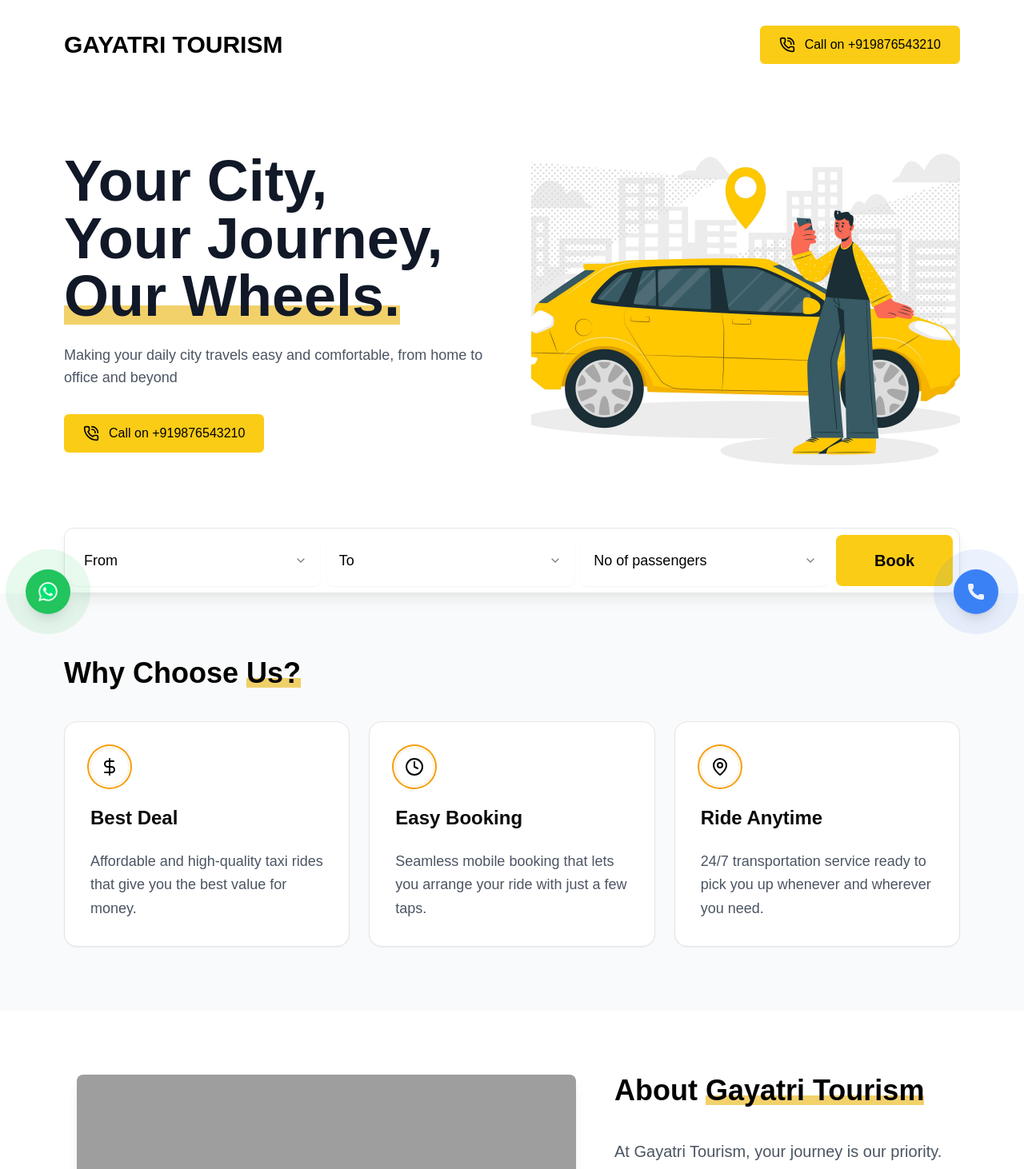
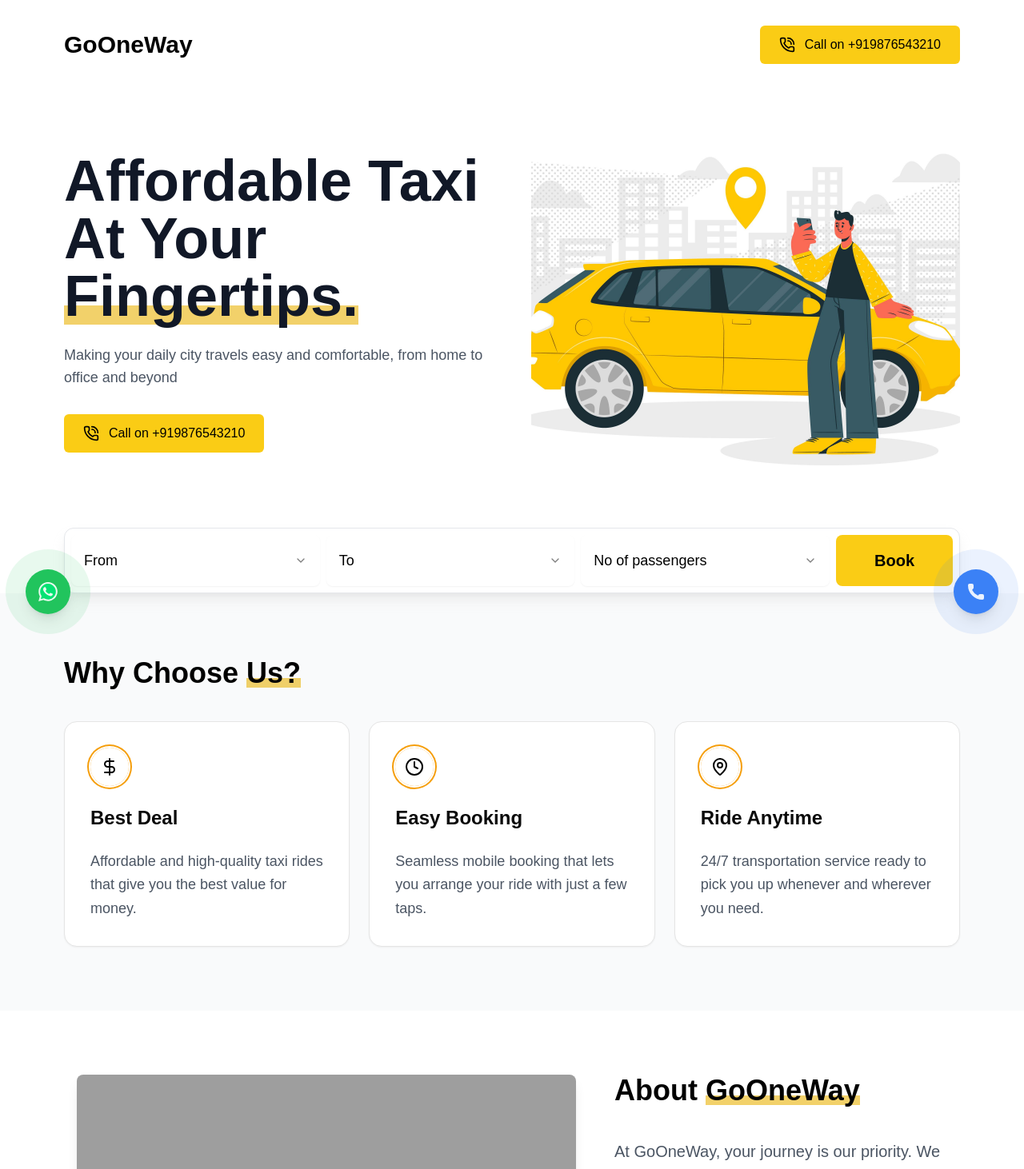
Before and after one commit to meetmakwana7396/gayatri-tourism, a Next.js app: page / in a window 1280 px wide. Shown: the top 1462 px of the page at 80% size. Built offline with nearby package versions, Linux system fonts and the light colour scheme; grey boxes are pictures that could not be loaded; a web font is replaced by a local one.

Commit message:
Changed Website name

```diff
--- a/app/layout.tsx
+++ b/app/layout.tsx
@@ -8,7 +8,7 @@
 });
 
 export const metadata: Metadata = {
-  title: "Gayatri Tourism - Discover Amazing Tours & Travel Experiences",
+  title: "GoOneWay - Discover Amazing Tours & Travel Experiences",
   description:
     "Explore the world with our curated collection of tours and travel experiences. Find your next adventure today.",
 };
--- a/components/layout/Footer.tsx
+++ b/components/layout/Footer.tsx
@@ -29,7 +29,7 @@
         <div className="grid grid-cols-1 md:grid-cols-3 gap-12 mb-8">
           {/* Company Info */}
           <div>
-            <h3 className="text-lg font-semibold mb-4">Gayatri Tourism</h3>
+            <h3 className="text-lg font-semibold mb-4">GoOneWay</h3>
             <p className="text-black mb-4">
               Curating unforgettable travel experiences across the globe.
             </p>
@@ -88,7 +88,7 @@
 
         <div className="border-t border-black pt-8 text-left text-black">
           <p>
-            &copy; {new Date().getFullYear()} Gayatri Tourism. All rights reserved.
+            &copy; {new Date().getFullYear()} GoOneWay. All rights reserved.
           </p>
         </div>
       </div>
--- a/components/layout/Header.tsx
+++ b/components/layout/Header.tsx
@@ -32,7 +32,7 @@
           <div className="flex items-center gap-2 text-primary">
             {/* <Plane className="h-6 w-6" /> */}
             <span className="sm:text-3xl text-xl font-extrabold">
-              GAYATRI TOURISM
+              GoOneWay
             </span>
           </div>
 
--- a/components/sections/Hero.tsx
+++ b/components/sections/Hero.tsx
@@ -23,10 +23,10 @@
               10+ Years of experience
             </div> */}
             <h1 className="text-4xl md:text-6xl lg:text-7xl font-bold text-gray-900 mb-6">
-              Your City,
-              <br /> Your Journey,{" "}
+              Affordable Taxi
+              <br /> At Your
               <span className="after:block after:-mt-6 after:bg-yellow-500/60 after:w-full after:h-6 inline-block">
-                Our Wheels.
+                Fingertips.
               </span>
             </h1>
             <p className="text-lg text-gray-600 mb-8">
--- a/components/sections/about-us.tsx
+++ b/components/sections/about-us.tsx
@@ -36,11 +36,11 @@
           <h2 className="sm:font-bold font-semibold text-4xl mb-10">
             About{" "}
             <span className="after:block after:-mt-3.5 after:bg-yellow-500/60 after:w-full after:h-3 inline-block">
-              <span className="relative text-black">Gayatri Tourism</span>
+              <span className="relative text-black">GoOneWay</span>
             </span>
           </h2>{" "}
           <p className="text-gray-600 text-xl leading-relaxed mb-4">
-            At Gayatri Tourism, your journey is our priority. We offer safe,
+            At GoOneWay, your journey is our priority. We offer safe,
             reliable, and comfortable transportation with a fleet of
             well-maintained vehicles and professional drivers.
           </p>
```
Also changed, not shown: notes.txt (added).
